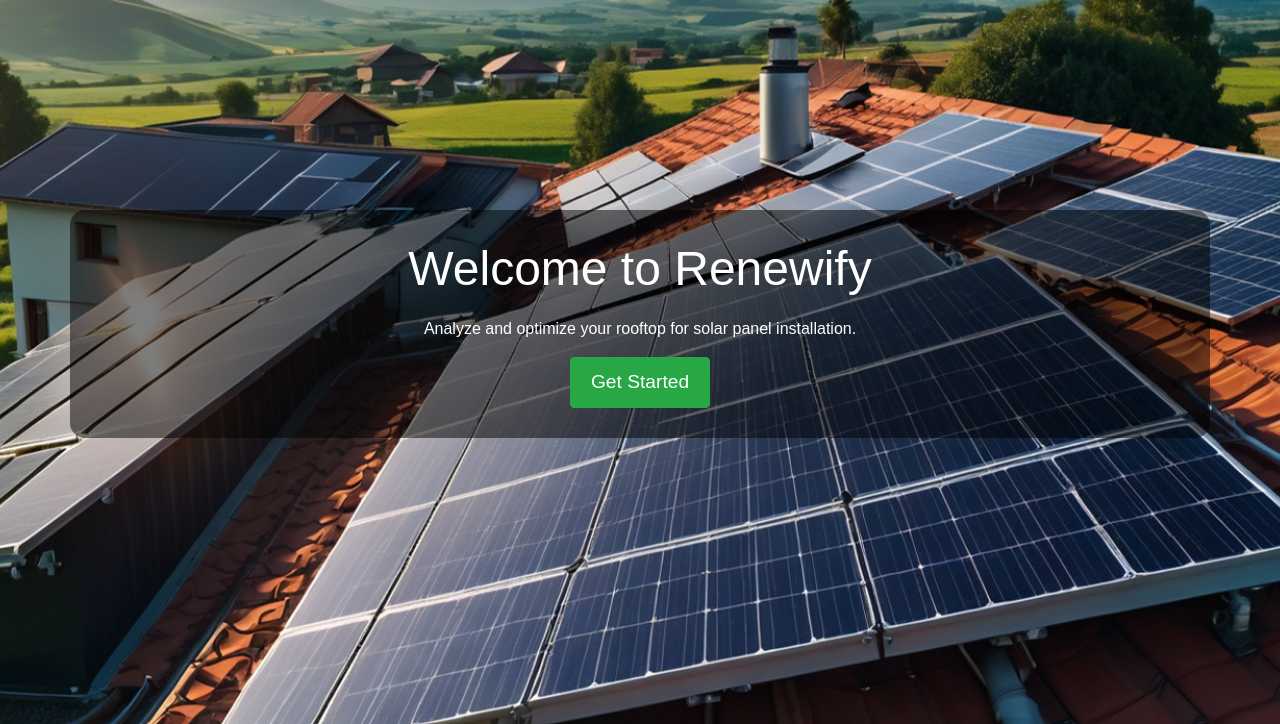
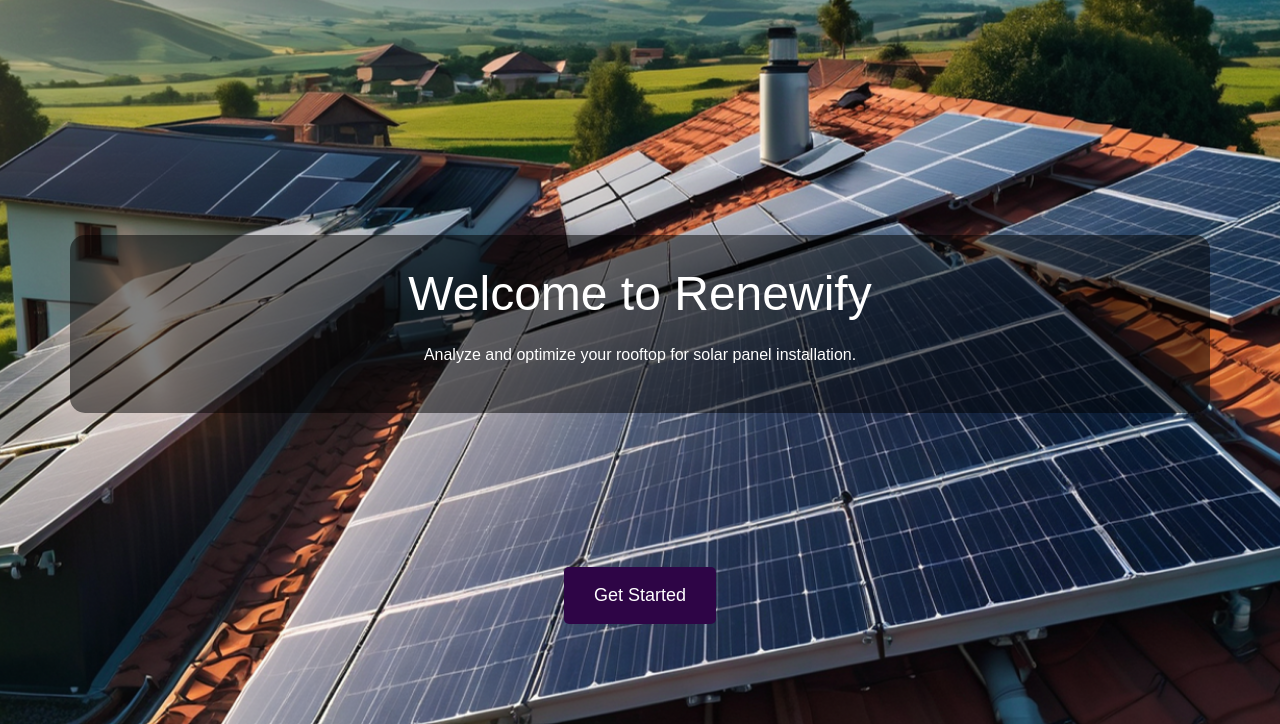
Before and after one commit to Kiruthhik/renewify_rooftop_analysis, a Flask app: page / in a window 1280 px wide. Shown: the part 76-800 px from the top of the page. Run offline with Flask 3, Linux system fonts and the light colour scheme; some libraries are stand-ins or nearby versions.

Commit message:
aerial inspect 100%

```diff
--- a/templates/landing.html
+++ b/templates/landing.html
@@ -26,12 +26,31 @@
         font-size: 1.2em;
         padding: 10px 20px;
     }
+
+    .bottom-button {
+            background-color: #2e0546;
+            color: white;
+            padding: 15px 30px;
+            border: none;
+            border-radius: 5px;
+            position: fixed;
+            bottom: 100px;
+            left: 50%;
+            transform: translateX(-50%);
+            text-align: center;
+            cursor: pointer;
+            font-size: 18px;
+        }
+
+        .bottom-button:hover {
+            background-color: #441a65;
+        }
 </style>
 <body>
     <div class="container">
         <h1>Welcome to Renewify</h1>
         <p>Analyze and optimize your rooftop for solar panel installation.</p>
-        <a href="{{ url_for('index') }}" class="btn btn-success">Get Started</a>
+        <a href="{{ url_for('index') }}" class="bottom-button">Get Started</a>
     </div>
     <script src="https://ajax.googleapis.com/ajax/libs/jquery/3.5.1/jquery.min.js"></script>
     <script src="https://cdnjs.cloudflare.com/ajax/libs/popper.js/1.16.0/umd/popper.min.js"></script>
--- a/templates/layout.html
+++ b/templates/layout.html
@@ -4,6 +4,7 @@
     <meta charset="UTF-8">
     <meta name="viewport" content="width=device-width, initial-scale=1.0">
     <title>rooftop analysis</title>
+    <link rel="stylesheet" href="{{ url_for('static', filename='css/style.css') }}">
     <link href="https://cdnjs.cloudflare.com/ajax/libs/font-awesome/5.15.3/css/all.min.css" rel="stylesheet">
     <link href="https://stackpath.bootstrapcdn.com/bootstrap/4.3.1/css/bootstrap.min.css" rel="stylesheet">
     <style>
```
Also changed, not shown: templates/index.html (+17 -1 lines), static/cut_polygon.png.
